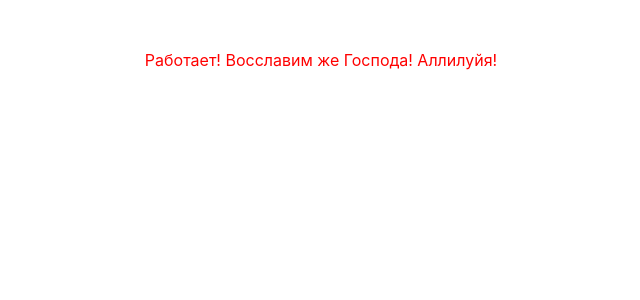
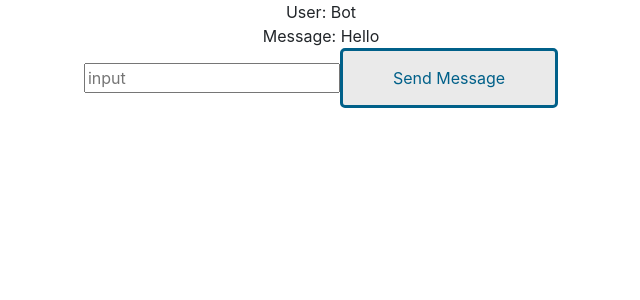
Before and after one commit to bogdanq/gb-react-4, a React (Create React App) app: page / in a window 1280 px wide. Shown: the top 300 px of the page, without its empty margins (319-959 px from the left). Built offline with nearby package versions, Linux system fonts and the light colour scheme.

Commit message:
пытаюсь в реакт

```diff
--- a/src/components/App.js
+++ b/src/components/App.js
@@ -1,16 +1,60 @@
-import Message from "./Message"
+import React, {
+    useState,
+    useMemo,
+    useCallback,
+    useEffect,
+    useLayoutEffect,
+    useRef,
+  } from "react";
+
 import "../styles/App.css";
 
-const message = "Работает! Восславим же Господа! Аллилуйя!"
+export default function App() {
+    const [messageList, setMessageList] = useState([
+        {
+            author: "Bot",
+            message: "Hello"
+        }
+        ]);
 
-export default function App() {
+    const [inputValue, setInputValue] = useState("");
+
+
     return (
-        <div className="Message mt-5">
-            <Message className=""
-                message={message}
-            >
+        <>
+            {
+                messageList.map((message) =>
+                <>
+                    <div>User: {message.author}</div>
+                    <div>Message: {message.message}</div>
+                </>)
 
-            </Message>
-        </div>
+            }
+            <input
+                placeholder="input"
+                value={inputValue}
+                onChange={(e) => setInputValue(e.target.value)}
+            ></input>
+
+            <button className="sendMessageBtn" onClick={() => console.log()}>
+                Send Message
+          </button>
+        </>
     );
 }
+
+{/* <button className="sendMessageBtn" onClick={() => {
+    setMessageList((state) => ({...state, message: "vast"}))
+}}>
+    Send Message
+</button> */}
+
+  //     {
+    //         author: "Kenny",
+    //         message: "(muffled) Gohthe!"
+    //     },
+    //     {
+    //         author: "Cartman",
+    //         message: "Screw You Guys, I'm Going Home!"
+    //     }
+// setMessageList((prevmessageList) => prevmessageList);
--- a/src/components/Message.js
+++ b/src/components/Message.js
@@ -1,5 +1,5 @@
-function Message({message}) {
-    return message;
-  }
+// function Message({message}) {
+//     return message;
+//   }
 
-  export default Message;
+//   export default Message;
--- a/src/index.css
+++ b/src/index.css
@@ -11,3 +11,22 @@ code {
   font-family: source-code-pro, Menlo, Monaco, Consolas, 'Courier New',
     monospace;
 }
+
+.sendMessageBtn {
+    display: inline-block !important;
+    text-decoration: none !important;
+    background-color: #eaeaea !important;
+    color: #006089 !important;
+    border: 3px solid #006089 !important;
+    border-radius: 5px !important;
+    font-size: 16px !important;
+    padding: 15px 50px !important;
+    transition: all 0.2s ease !important;
+}
+
+.sendMessageBtn:hover{
+  text-decoration: none !important;
+  background-color: #006089 !important;
+  color: #ffeded !important;
+  border-color: #006089 !important;
+}
--- a/src/index.js
+++ b/src/index.js
@@ -3,18 +3,10 @@ import ReactDOM from 'react-dom';
 import './index.css';
 import App from './components/App';
 
-const myName = "test";
-const myChildren = "123123123123";
-
-
 ReactDOM.render(
   <>
     <div className="App">
-      <App
-        name={myName}
-        component={<div>test component</div>}
-      >
-        {myChildren}
+      <App>
       </App>
     </div>
   </>,
```
